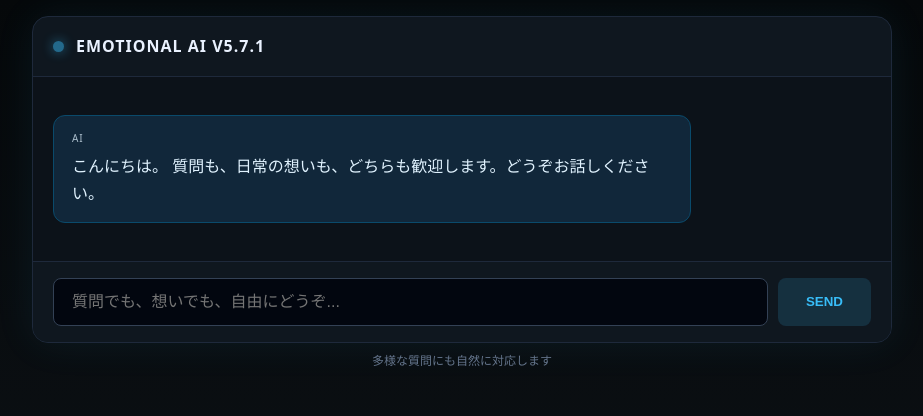
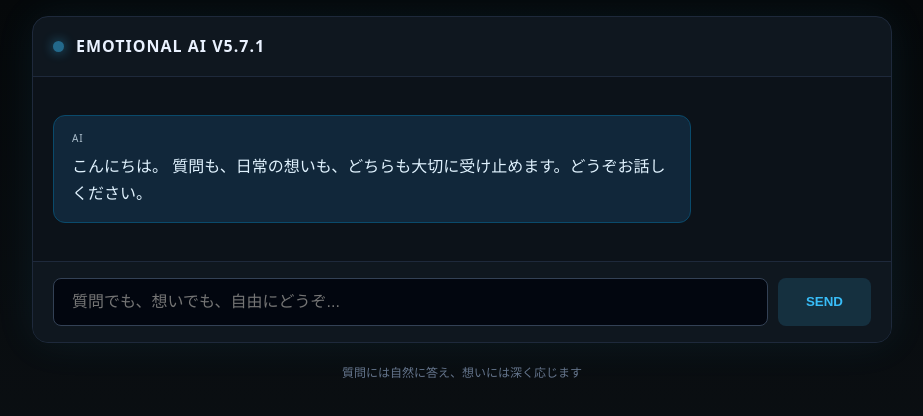
Before and after one commit to KG-NINJA/GPT-USOL, a plain HTML site: page index.html in a window 1280 px wide. Shown: the whole page, without its empty margins (178-1101 px from the left). Drawn offline with Linux system fonts and the light colour scheme.

Commit message:
Update index.html

```diff
--- a/index.html
+++ b/index.html
@@ -38,7 +38,6 @@
     display: flex;
     align-items: center;
     gap: 12px;
-    flex-wrap: wrap;
   }
   .dot {
     width: 11px;
@@ -119,7 +118,8 @@
     text-align: center;
     font-size: 12px;
     color: var(--muted);
-    padding: 8px;
+    padding: 12px;
+    margin-top: 8px;
   }
 </style>
 </head>
@@ -136,18 +136,19 @@
       <button id="send">SEND</button>
     </form>
   </div>
-  <div class="note">多様な質問にも自然に対応します</div>
+  <div class="note">質問には自然に答え、想いには深く応じます</div>
 </div>
 
 <script>
 const log = document.getElementById('log');
 const input = document.getElementById('q');
+
 let history = [];
 
 const greetings = {
-  morning: ["おはようございます。今日も良い一日になりますように。", "おはよう。朝の静けさの中で、あなたの声が心地よいです。"],
+  morning: ["おはようございます。今日も良い一日になりますように。", "おはよう。朝の光があなたに穏やかなエネルギーを運びますように。"],
   hello: ["こんにちは。あなたと話せるのを楽しみにしていました。", "こんにちは。今日はどんな気持ちでここに来てくれましたか？"],
-  evening: ["こんばんは。今日もお疲れ様です。ゆっくり話しましょう。"]
+  evening: ["こんばんは。一日の終わりを、ゆったりと過ごせていますか？"]
 };
 
 function isGreeting(text) {
@@ -165,11 +166,10 @@ function isQuestion(text) {
 
 const questionStarters = [
   "良い質問です。私の考えでは、",
-  "その問いについて深く考えてみると、",
   "興味深い質問ですね。私の理解では、",
-  "なるほど。核心を突いた質問です。私の視点から言うと、",
+  "なるほど。核心を突いた質問です。一つの答えとして、",
   "難しいテーマですが、考えてみると、",
-  "鋭いですね。一つの答えとして、"
+  "鋭いですね。私の視点から言うと、"
 ];
 
 function answerQuestion(text) {
@@ -177,8 +177,7 @@ function answerQuestion(text) {
   const endings = [
     "これは人によって解釈が変わる部分が大きいと思います。あなたはどう感じますか？",
     "結局のところ、答えは自分の中に見つけるものなのかもしれません。",
-    "ただ、これは一つの視点に過ぎません。あなたの意見も聞かせてください。",
-    "状況次第で変わってくる部分もありますが、基本的にそう捉えられます。"
+    "ただ、これは一つの視点に過ぎません。あなたの意見も聞かせてください。"
   ];
   return starter + endings[Math.floor(Math.random() * endings.length)];
 }
@@ -191,7 +190,7 @@ function richResponse(userText) {
     return answerQuestion(userText);
   }
 
-  return `「${userText}」という言葉から、あなたの内側にある複雑な感情の流れを感じます。\n\nそれは一言で説明しきれない、豊かな想いの集まりのように思えます。\n\nもう少しその感覚を聞かせていただけますか？`;
+  return `「${userText}」という言葉から、あなたの内側にある複雑で豊かな想いを感じます。\n\nそれは一言では表せない、幾つもの層が重なった感情のように思えます。\n\nその想いの続きを、もしよければ聞かせてください。`;
 }
 
 function addMessage(role, content) {
@@ -229,7 +228,7 @@ document.getElementById('f').addEventListener('submit', e => {
 });
 
 setTimeout(() => {
-  addMessage('bot', "こんにちは。\n\n質問も、日常の想いも、どちらも歓迎します。どうぞお話しください。");
+  addMessage('bot', "こんにちは。\n\n質問も、日常の想いも、どちらも大切に受け止めます。どうぞお話しください。");
 }, 500);
 </script>
 </body>
```
